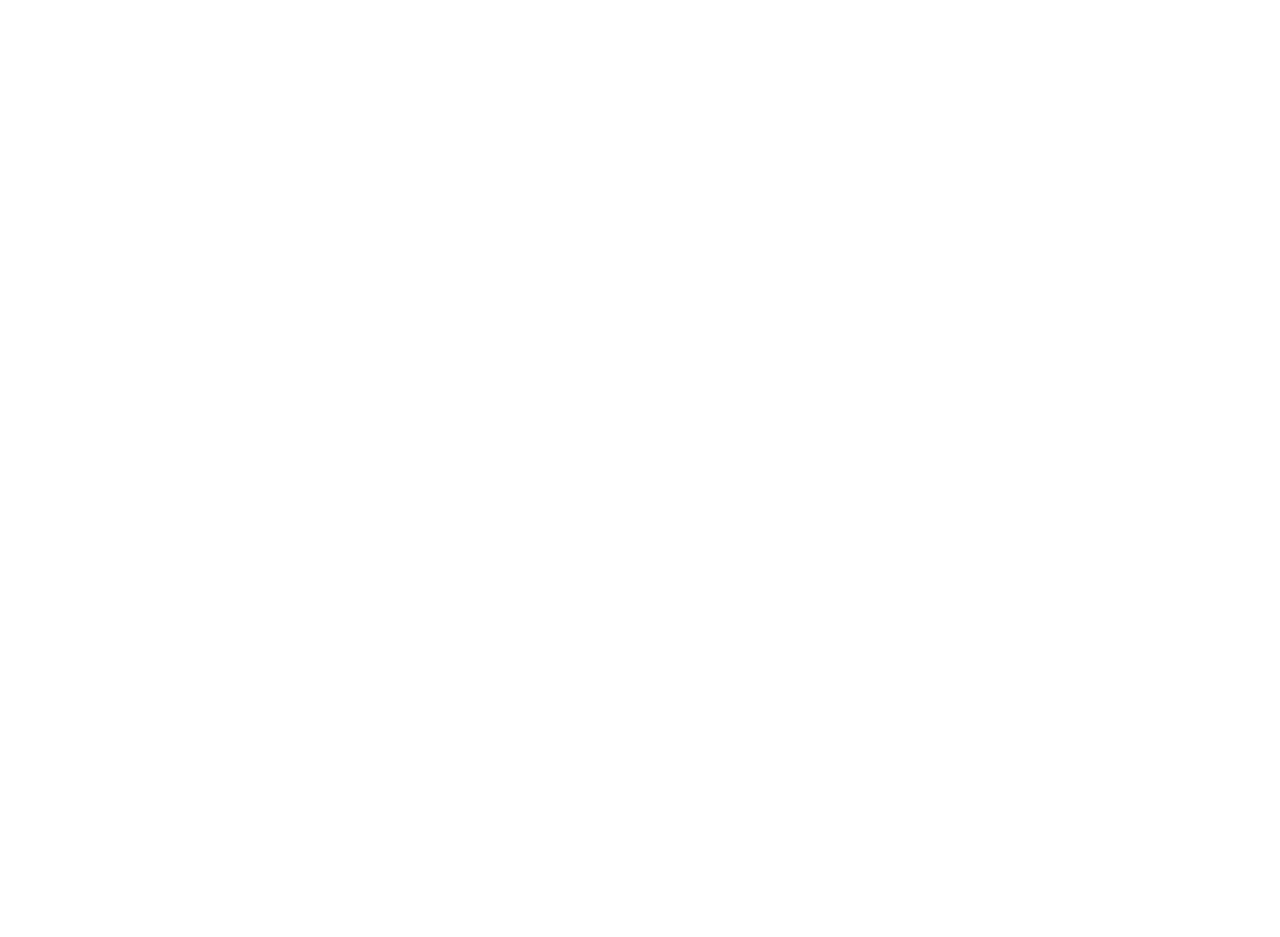
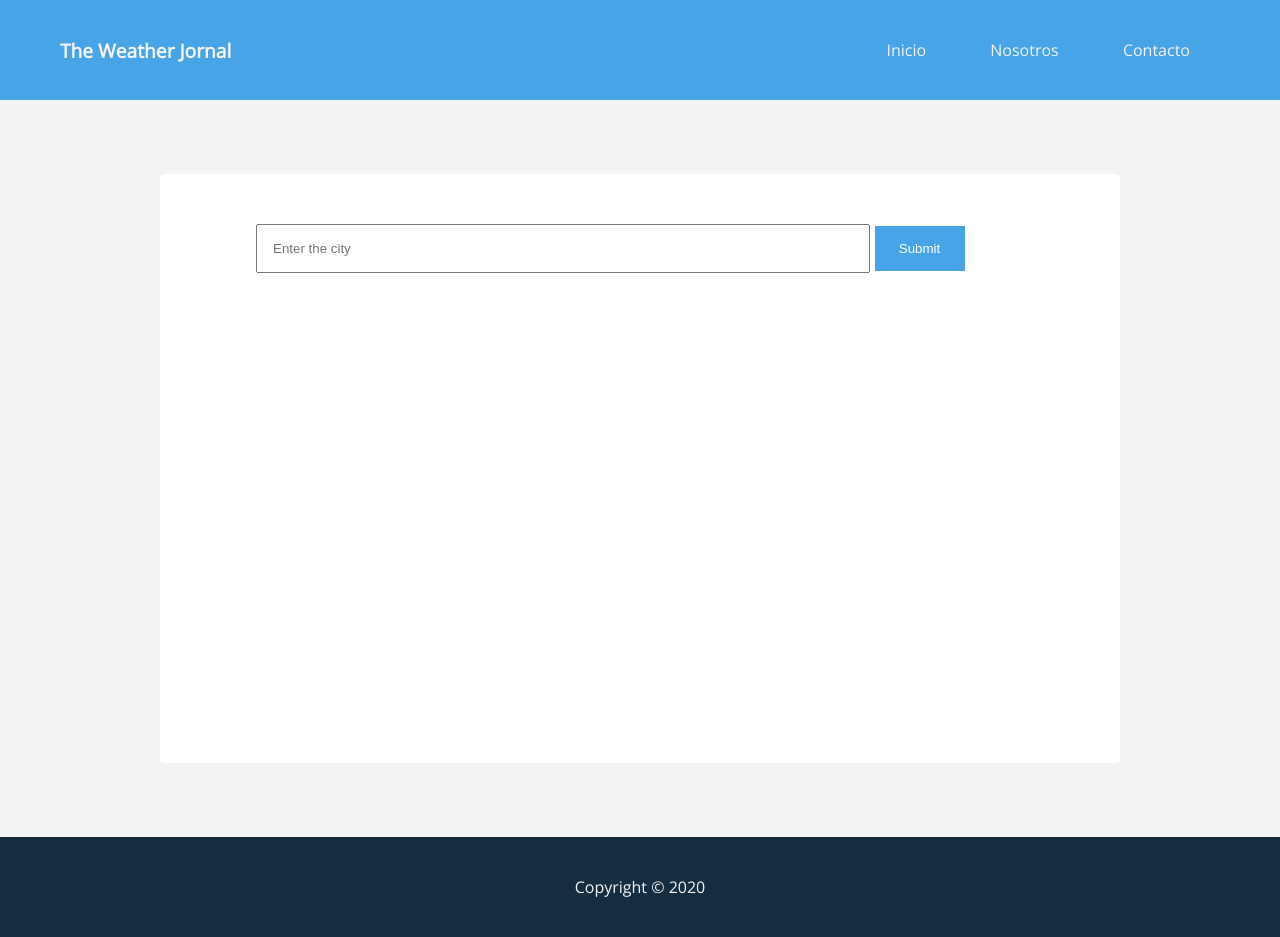
Before and after one commit to drtaupier/weather-app, a website: page website/index.html in a window 1280 px wide. Before the commit the page ends 800 px from the top, so only its background shows below. Drawn offline with nearby package versions, Linux system fonts and the light colour scheme.

Commit message:
I did my form and added my UI class in JS

```diff
--- a/website/app.js
+++ b/website/app.js
@@ -0,0 +1,18 @@
+window.onload = function(){
+    const t0 = performance.now();
+    class UI{
+        footerCopyright(){
+            const footer = document.getElementById('footer');
+            const today = new Date();
+            const year = today.getFullYear();
+            footer.innerHTML = `<h3> Copyright &copy; ${year} </h3>`;
+        }
+    }
+
+
+    //Instanciando la clase
+    const ui = new UI();
+
+    //footer
+    ui.footerCopyright();
+}
--- a/website/index.html
+++ b/website/index.html
@@ -9,7 +9,30 @@
 </head>
 <body>
     <div class="container">
+        <header>
+            <h1>The Weather Jornal</h1>
+            <nav>
+                <ul>
+                    <li><a href="">Inicio</a></li>
+                    <li><a href="">Nosotros</a></li>
+                    <li><a href="">Contacto</a></li>
+                </ul>
+            </nav>
+        </header>
+        <section>
+            <article>
+                <form action="">
+                    <input type="text" name="city" id="city" placeholder="Enter the city">
+                    <input type="submit" value="Submit">
+                </form>
+                <div id="resultados">
 
+                </div>
+            </article>
+        </section>
+        <footer id="footer">
+
+        </footer>
     </div>
     <script src="app.js"></script>
 </body>
--- a/website/style.css
+++ b/website/style.css
@@ -6,4 +6,101 @@
 
 body{
     font-family: 'Open Sans', sans-serif;
+    background: #f3f3f3;
 }
+
+.container{
+    max-width: 100vw;
+    min-width: 370px;
+    width: 100vw;
+    height: 100vh;
+    display: grid;
+    grid-template-columns: repeat(3, 1fr);
+    grid-template-rows: repeat(3, auto);
+    grid-template-areas:
+    "header header header"
+    "section section section"
+    "footer footer footer";
+}
+
+header{
+    grid-area: header;
+    background: #47A4E6;
+    display: flex;
+    justify-content: space-between;
+    align-items: center;
+    height: 100px;
+}
+
+header h1{
+    color: #f3f3f3;
+    font-size: 1.2em;
+    margin-left: 60px;
+}
+
+header nav{
+    margin-right: 60px;
+}
+
+nav ul li, a{
+    text-decoration: none;
+    list-style: none;
+    padding: 15px;
+    display: inline-block;
+    color: #f3f3f3;
+}
+
+section{
+    grid-area: section;
+    height: 737px;
+    display: flex;
+    justify-content: center;
+    align-items: center;
+}
+
+section article{
+    max-width: 960px;
+    width: 960px;
+    height: 80%;
+    margin: 1px solid #ccc;
+    background: #fff;
+    border-radius: 5px;
+    display: flex;
+    flex-direction: column;
+}
+
+section article form{
+    width: 80%;
+    height: 20%;
+    margin: 50px auto;
+}
+
+section article form input[type="text"]{
+    width: 80%;
+    padding: 15px;
+    outline: 0;
+}
+
+section article form input[type="submit"]{
+    width: 90px;
+    padding: 15px;
+    background: #47A4E6;
+    color: #fff;
+    border: none;
+    outline: 0;
+}
+
+footer{
+    grid-area: footer;
+    background: #142D40;
+    height: 100px;
+    display: flex;
+    justify-content: center;
+    align-items: center;
+}
+
+footer h3{
+    color: #f3f3f3;
+    font-size: 1em;
+    font-weight: normal;
+}
```
